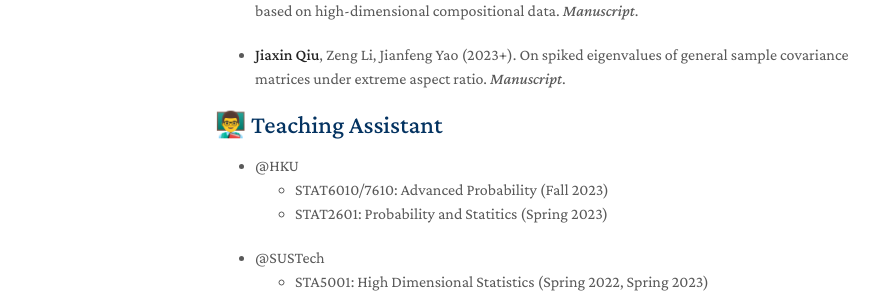
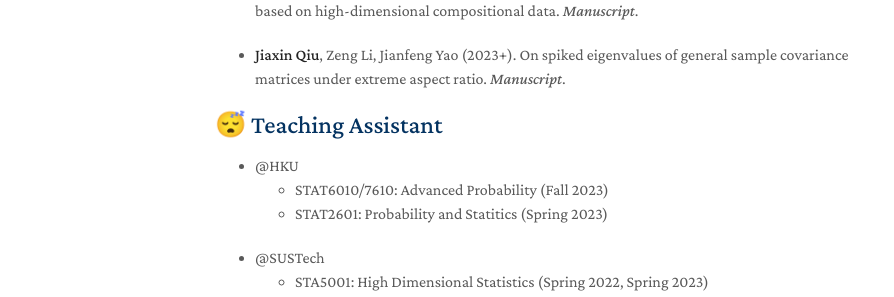
Before and after one commit to jxqiu77/jxqiu77.github.io, a Jekyll site: the page built from index.md, in a window 1280 px wide and 1312 px high. Shown: the part 808-1105 px from the top of the window, without its empty margins (255-1149 px from the left). Built offline with Jekyll 4.4.1, drawn with Linux system fonts in a browser that asks for light colours; nearby versions of some CDN libraries; a style sheet for code colours, icons or effects is not loaded; our own code applies the rules of GitHub Pages for plain Markdown files.

```diff
--- a/index.md
+++ b/index.md
@@ -31,7 +31,7 @@ I am a fourth-year PhD student in statistics at HKU and SUSTech (joint program),
 
 - **Jiaxin Qiu**, Zeng Li, Jianfeng Yao (2023+). On spiked eigenvalues of general sample covariance matrices under extreme aspect ratio. *Manuscript*.
 
-## 👨‍🏫 Teaching Assistant
+## 😴 Teaching Assistant
 
 - @HKU
   - STAT6010/7610: Advanced Probability (Fall 2023)
```
